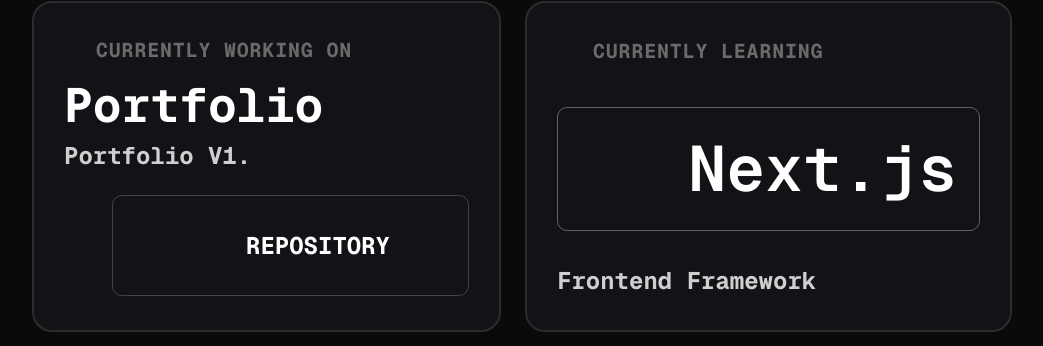
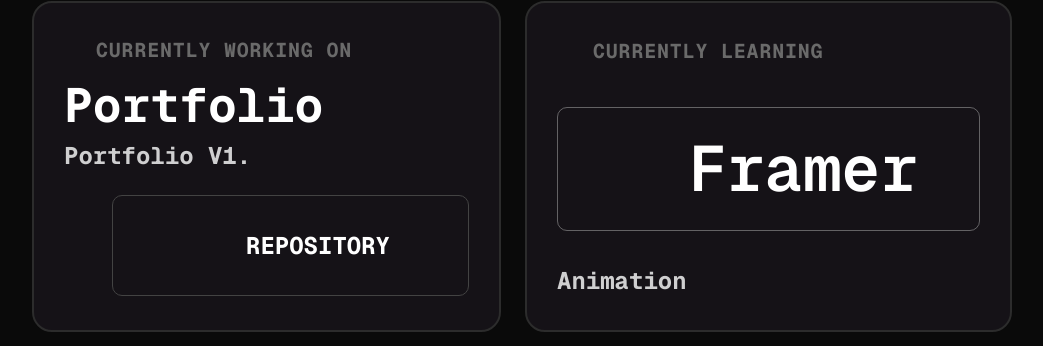
Before and after one commit to tejaswasnik/Portfolio, a React (Vite) app: page / in a window 1280 px wide. Shown: the part 1173-1519 px from the top of the page, without its empty margins (118-1161 px from the left). Built offline with nearby package versions, Linux system fonts and the light colour scheme; no server answers; some icons are missing; a web font is replaced by a local one.

Commit message:
updated what im learning

```diff
--- a/package.json
+++ b/package.json
@@ -11,6 +11,8 @@
   },
   "dependencies": {
     "@iconify-react/line-md": "^1.0.2",
+    "@iconify-react/mynaui": "^1.0.4",
+    "@iconify-react/simple-icons": "^1.0.22",
     "@iconify/react": "^6.0.2",
     "axios": "^1.19.0",
     "dotenv": "^17.4.2",
--- a/src/components/Bento/LearningCard.jsx
+++ b/src/components/Bento/LearningCard.jsx
@@ -1,5 +1,6 @@
 import { Icon } from "@iconify/react";
 import "./LearningCard.scss";
+import FramerSolidIcon from '@iconify-react/mynaui/framer-solid';
 
 const LearningCard = () => {
   return (
@@ -11,12 +12,12 @@
 
       <div className="learning-card__tech">
         <div className="learning-card__tech-inner">
-          <Icon icon="ri:nextjs-fill" width={94} height={94} color="white" />
-          <span className="learning-card__tech-name">Next.js</span>
+          <FramerSolidIcon icon="ri:nextjs-fill" width={94} height={94} color="white" />
+          <span className="learning-card__tech-name">Framer</span>
         </div>
       </div>
 
-      <p className="learning-card__desc">Frontend Framework</p>
+      <p className="learning-card__desc">Animation</p>
     </div>
   );
 };
```
Also changed, not shown: 1 other file (tests, documents, lock files or other folders).
